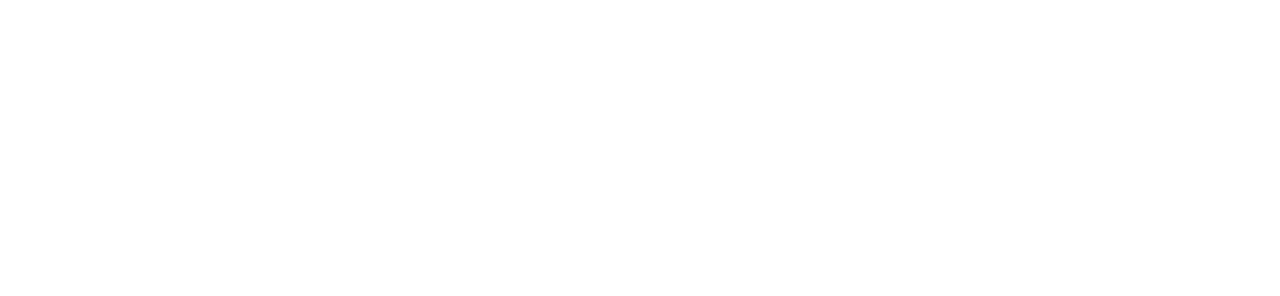
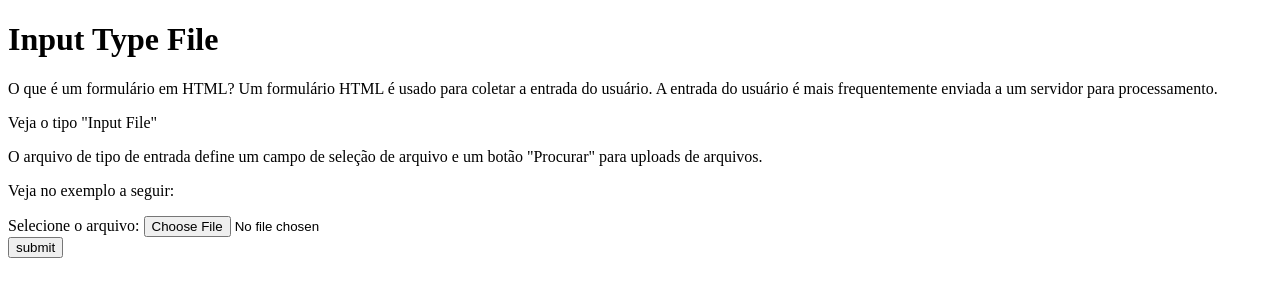
Before and after one commit to CTISM-Prof-Henry/webEssentials, a plain HTML site: page capítulos/formulários/input_file.html in a window 1280 px wide. Drawn offline with Linux system fonts and the light colour scheme.

Commit message:
terminamos

```diff
--- a/capítulos/formulários/input_file.html
+++ b/capítulos/formulários/input_file.html
@@ -2,9 +2,21 @@
 <html>
 <head>
     <meta charset="UTF-8">
-    <title></title>
+    <title>Input Type File</title>
 </head>
 <body>
+	<h1>Input Type File</h1>
+	<p>O que é um formulário em HTML? Um formulário HTML é usado para coletar a entrada do usuário. A entrada do usuário é mais frequentemente enviada a um servidor para processamento.</p>
+	<p>Veja o tipo "Input File"</p>
+	<p>
+		O arquivo de tipo de entrada define um campo de seleção de arquivo e um botão "Procurar" para uploads de arquivos.
+	</p>
+	<p>Veja no exemplo a seguir:</p>
+	<form>
+		<label for="myfile">Selecione o arquivo:</label>
+		<input type="file" id="myfile" name="myfile"><br/>
+		<input type="submit" value="submit">
+	</form>
 
 </body>
 </html>
```
